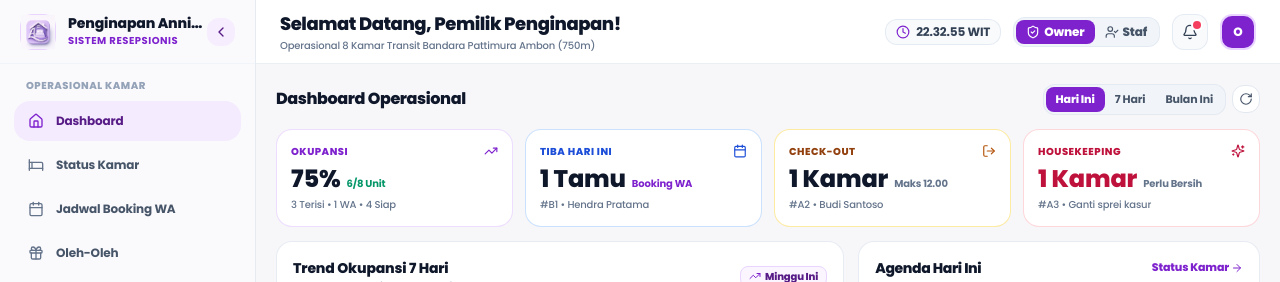
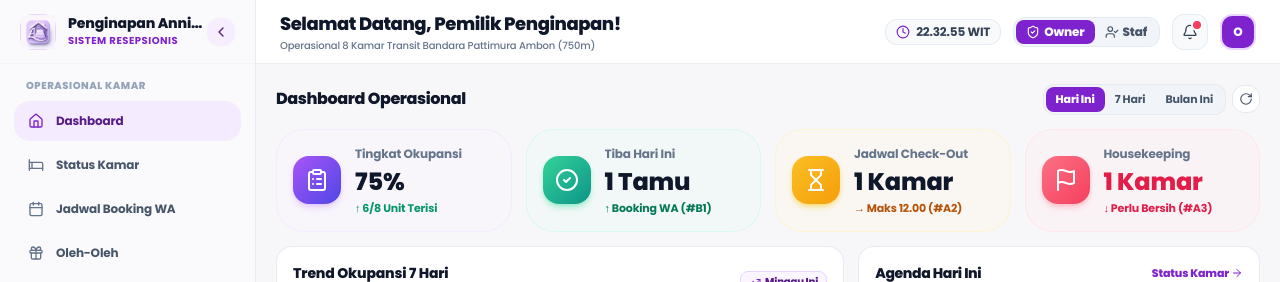
Before and after one commit to ilsetiawan1/penginapan-annisa, a Next.js app in the folder apps/web/: page /admin/dashboard in a window 1280 px wide. Shown: the top 282 px of the page. Built offline with nearby package versions, Linux system fonts and the light colour scheme.

Commit message:
style(dashboard): match KPI metric cards with Taskora 3D soft icon box aesthetic and pastel backgrounds

```diff
--- a/apps/web/src/features/admin/dashboard/components/operational-dashboard.tsx
+++ b/apps/web/src/features/admin/dashboard/components/operational-dashboard.tsx
@@ -5,7 +5,10 @@ import {
   Bed,
   Calendar,
   CheckCircle2,
+  ClipboardList,
   Clock,
+  Flag,
+  Hourglass,
   LogOut,
   RotateCw,
   Sparkles,
@@ -90,86 +93,90 @@ export function OperationalDashboard({ onNavigateTab }: OperationalDashboardProp
         </div>
       </div>
 
-      {/* 2. Top 4 Metric Cards (Clean, Compact, 2 Kolom di Mobile & 4 Kolom di Desktop) */}
-      <div className="grid grid-cols-2 lg:grid-cols-4 gap-2.5 sm:gap-3">
-        {/* KPI 1: Okupansi */}
+      {/* 2. Top 4 Metric Cards (Taskora Aesthetic: Rounded 3D Soft Icon Box on Left + Stat on Right) */}
+      <div className="grid grid-cols-2 lg:grid-cols-4 gap-2.5 sm:gap-3.5">
+        {/* KPI 1: Okupansi (Purple Theme) */}
         <div
           onClick={() => onNavigateTab("matrix")}
-          className="bg-white rounded-2xl p-3 sm:p-3.5 border border-purple-200/80 shadow-2xs hover:shadow-xs hover:border-purple-400 transition cursor-pointer flex flex-col justify-between"
+          className="bg-purple-50/40 hover:bg-purple-50/80 border border-purple-100/80 rounded-3xl p-3 sm:p-4 shadow-xs hover:shadow-md transition-all duration-200 cursor-pointer flex items-center gap-2.5 sm:gap-3.5 group"
         >
-          <div className="flex items-center justify-between mb-1">
-            <span className="text-[10px] font-black text-purple-700 uppercase tracking-wider">
-              OKUPANSI
+          <div className="w-10 h-10 sm:w-12 sm:h-12 rounded-2xl bg-gradient-to-br from-purple-500 to-indigo-600 text-white flex items-center justify-center shadow-md shadow-purple-300/60 shrink-0 group-hover:scale-105 transition-transform">
+            <ClipboardList className="w-5 h-5 sm:w-6 sm:h-6" />
+          </div>
+          <div className="min-w-0 flex-1">
+            <span className="text-[11px] sm:text-xs font-bold text-slate-500 block truncate leading-tight">
+              Tingkat Okupansi
             </span>
-            <TrendingUp className="w-3.5 h-3.5 text-purple-700" />
+            <span className="text-lg sm:text-2xl font-black text-slate-900 leading-none block my-0.5 sm:my-1">
+              75%
+            </span>
+            <span className="text-[10px] sm:text-[11px] font-bold text-emerald-600 flex items-center gap-0.5 leading-tight truncate">
+              <span>↑</span> <span>6/8 Unit Terisi</span>
+            </span>
           </div>
-          <div className="flex items-baseline gap-1.5">
-            <span className="text-xl sm:text-2xl font-black text-slate-900">75%</span>
-            <span className="text-[10px] font-bold text-emerald-600">6/8 Unit</span>
-          </div>
-          <p className="text-[10px] text-slate-500 font-medium truncate mt-0.5">
-            3 Terisi • 1 WA • 4 Siap
-          </p>
         </div>
 
-        {/* KPI 2: Tiba Hari Ini */}
+        {/* KPI 2: Tiba Hari Ini (Emerald Theme) */}
         <div
           onClick={() => onNavigateTab("bookings")}
-          className="bg-white rounded-2xl p-3 sm:p-3.5 border border-blue-200/80 shadow-2xs hover:shadow-xs hover:border-blue-400 transition cursor-pointer flex flex-col justify-between"
+          className="bg-emerald-50/40 hover:bg-emerald-50/80 border border-emerald-100/80 rounded-3xl p-3 sm:p-4 shadow-xs hover:shadow-md transition-all duration-200 cursor-pointer flex items-center gap-2.5 sm:gap-3.5 group"
         >
-          <div className="flex items-center justify-between mb-1">
-            <span className="text-[10px] font-black text-blue-700 uppercase tracking-wider">
-              TIBA HARI INI
+          <div className="w-10 h-10 sm:w-12 sm:h-12 rounded-2xl bg-gradient-to-br from-emerald-400 to-teal-600 text-white flex items-center justify-center shadow-md shadow-emerald-300/60 shrink-0 group-hover:scale-105 transition-transform">
+            <CheckCircle2 className="w-5 h-5 sm:w-6 sm:h-6" />
+          </div>
+          <div className="min-w-0 flex-1">
+            <span className="text-[11px] sm:text-xs font-bold text-slate-500 block truncate leading-tight">
+              Tiba Hari Ini
             </span>
-            <Calendar className="w-3.5 h-3.5 text-blue-700" />
+            <span className="text-lg sm:text-2xl font-black text-slate-900 leading-none block my-0.5 sm:my-1">
+              1 Tamu
+            </span>
+            <span className="text-[10px] sm:text-[11px] font-bold text-emerald-700 flex items-center gap-0.5 leading-tight truncate">
+              <span>↑</span> <span>Booking WA (#B1)</span>
+            </span>
           </div>
-          <div className="flex items-baseline gap-1.5">
-            <span className="text-xl sm:text-2xl font-black text-slate-900">1 Tamu</span>
-            <span className="text-[10px] font-bold text-purple-700">Booking WA</span>
-          </div>
-          <p className="text-[10px] text-slate-500 font-medium truncate mt-0.5">
-            #B1 • Hendra Pratama
-          </p>
         </div>
 
-        {/* KPI 3: Jadwal Check-Out */}
+        {/* KPI 3: Jadwal Check-Out (Amber Theme) */}
         <div
           onClick={() => onNavigateTab("matrix")}
-          className="bg-white rounded-2xl p-3 sm:p-3.5 border border-amber-200/80 shadow-2xs hover:shadow-xs hover:border-amber-400 transition cursor-pointer flex flex-col justify-between"
+          className="bg-amber-50/40 hover:bg-amber-50/80 border border-amber-100/80 rounded-3xl p-3 sm:p-4 shadow-xs hover:shadow-md transition-all duration-200 cursor-pointer flex items-center gap-2.5 sm:gap-3.5 group"
         >
-          <div className="flex items-center justify-between mb-1">
-            <span className="text-[10px] font-black text-amber-800 uppercase tracking-wider">
-              CHECK-OUT
+          <div className="w-10 h-10 sm:w-12 sm:h-12 rounded-2xl bg-gradient-to-br from-amber-400 to-amber-500 text-white flex items-center justify-center shadow-md shadow-amber-300/60 shrink-0 group-hover:scale-105 transition-transform">
+            <Hourglass className="w-5 h-5 sm:w-6 sm:h-6" />
+          </div>
+          <div className="min-w-0 flex-1">
+            <span className="text-[11px] sm:text-xs font-bold text-slate-500 block truncate leading-tight">
+              Jadwal Check-Out
             </span>
-            <LogOut className="w-3.5 h-3.5 text-amber-700" />
+            <span className="text-lg sm:text-2xl font-black text-slate-900 leading-none block my-0.5 sm:my-1">
+              1 Kamar
+            </span>
+            <span className="text-[10px] sm:text-[11px] font-bold text-amber-700 flex items-center gap-0.5 leading-tight truncate">
+              <span>→</span> <span>Maks 12.00 (#A2)</span>
+            </span>
           </div>
-          <div className="flex items-baseline gap-1.5">
-            <span className="text-xl sm:text-2xl font-black text-slate-900">1 Kamar</span>
-            <span className="text-[10px] font-bold text-slate-500">Maks 12.00</span>
-          </div>
-          <p className="text-[10px] text-slate-500 font-medium truncate mt-0.5">
-            #A2 • Budi Santoso
-          </p>
         </div>
 
-        {/* KPI 4: Housekeeping */}
+        {/* KPI 4: Housekeeping (Rose Theme) */}
         <div
           onClick={() => onNavigateTab("matrix")}
-          className="bg-white rounded-2xl p-3 sm:p-3.5 border border-rose-200/80 shadow-2xs hover:shadow-xs hover:border-rose-400 transition cursor-pointer flex flex-col justify-between"
+          className="bg-rose-50/40 hover:bg-rose-50/80 border border-rose-100/80 rounded-3xl p-3 sm:p-4 shadow-xs hover:shadow-md transition-all duration-200 cursor-pointer flex items-center gap-2.5 sm:gap-3.5 group"
         >
-          <div className="flex items-center justify-between mb-1">
-            <span className="text-[10px] font-black text-rose-700 uppercase tracking-wider">
-              HOUSEKEEPING
+          <div className="w-10 h-10 sm:w-12 sm:h-12 rounded-2xl bg-gradient-to-br from-rose-400 to-rose-500 text-white flex items-center justify-center shadow-md shadow-rose-300/60 shrink-0 group-hover:scale-105 transition-transform">
+            <Flag className="w-5 h-5 sm:w-6 sm:h-6" />
+          </div>
+          <div className="min-w-0 flex-1">
+            <span className="text-[11px] sm:text-xs font-bold text-slate-500 block truncate leading-tight">
+              Housekeeping
             </span>
-            <Sparkles className="w-3.5 h-3.5 text-rose-700" />
+            <span className="text-lg sm:text-2xl font-black text-rose-600 leading-none block my-0.5 sm:my-1">
+              1 Kamar
+            </span>
+            <span className="text-[10px] sm:text-[11px] font-bold text-rose-600 flex items-center gap-0.5 leading-tight truncate">
+              <span>↓</span> <span>Perlu Bersih (#A3)</span>
+            </span>
           </div>
-          <div className="flex items-baseline gap-1.5">
-            <span className="text-xl sm:text-2xl font-black text-rose-700">1 Kamar</span>
-            <span className="text-[10px] font-bold text-slate-500">Perlu Bersih</span>
-          </div>
-          <p className="text-[10px] text-slate-500 font-medium truncate mt-0.5">
-            #A3 • Ganti sprei kasur
-          </p>
         </div>
       </div>
 
```
